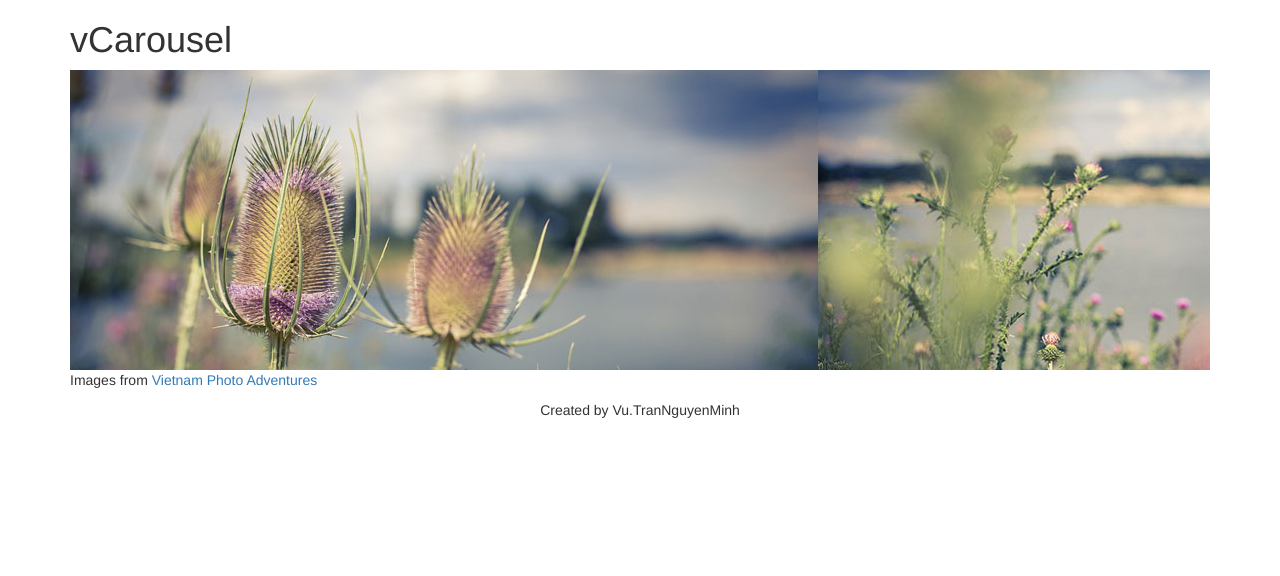
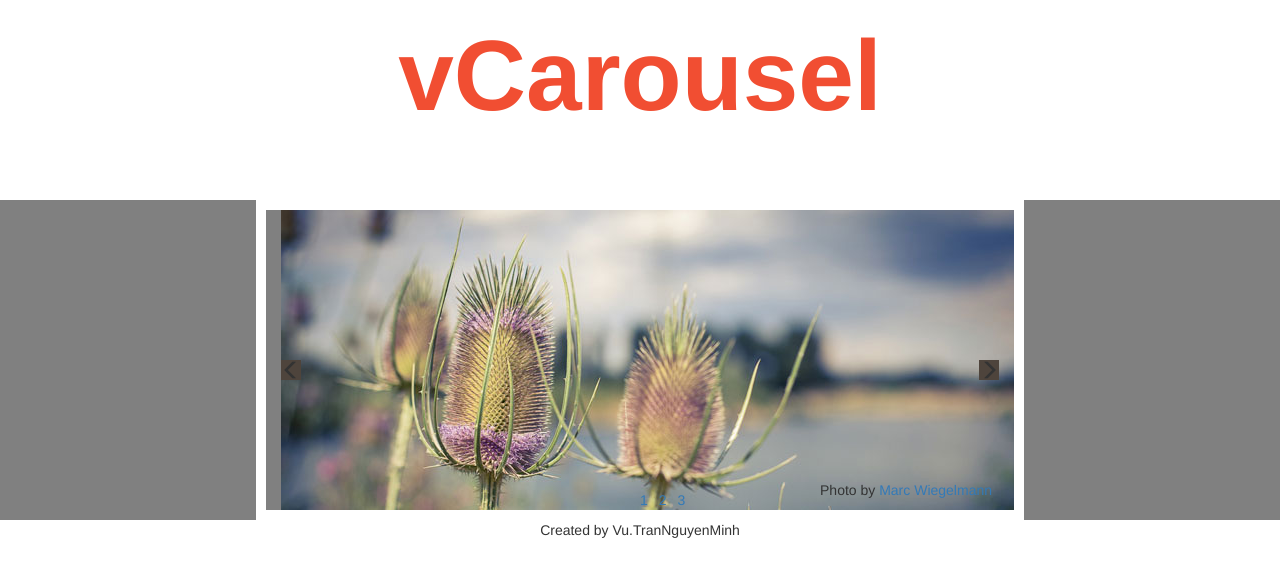
Before and after one commit to tnmvu93/MyJQueryPlugin, a website: page demo/index.html in a window 1280 px wide. Drawn offline with Linux system fonts and the light colour scheme.

Commit message:
Style v2 full icon with basic bootstrap

```diff
--- a/demo/index.html
+++ b/demo/index.html
@@ -9,19 +9,28 @@
 	<link rel="stylesheet" type="text/css" href="../dest/style.css">
 </head>
 <body>
-	<div class="container">
-		<div class="header">
+	<div>
+		<div class="container header">
 			<h1>vCarousel</h1>
 		</div>
 		<div class="content">
-			<div class="vcarousel">
+			<div class="container vcarousel">
 				<ul>
 					<li><img src="../src/img/img1.jpg"></li>
 					<li><img src="../src/img/img2.jpg"></li>
 					<li><img src="../src/img/img3.jpg"></li>
 				</ul>
+				<p class="photo-credits">Photo by <a href="http://www.mw-fotografie.de">Marc Wiegelmann</a></p>
+
+				<span class="glyphicon glyphicon-menu-left"></span>
+				<span class="glyphicon glyphicon-menu-right"></span>
+
+				<p class="photo-paging">
+					<a href="#">1</a>
+					<a href="#">2</a>
+					<a href="#">3</a>
+				</p>
 			</div>
-			<p>Images from <a href="http://www.vietnamphotoadventures.com/">Vietnam Photo Adventures</a></p>
 		</div>
 		<footer class="container-fluid text-center">
 			<p>Created by Vu.TranNguyenMinh</p>
--- a/dest/style.css
+++ b/dest/style.css
@@ -2,8 +2,30 @@
 	text-align: center;
 }
 
+.header {
+	text-align: center;
+	height: 200px;
+	margin: auto;
+}
+
+.header h1 {
+	text-align: center;
+	font-size: 100px;
+	font-weight: 700;
+	color: #F14E32;
+}
+
+.content {
+	background-color: gray;
+	position: relative;
+	margin: auto;
+}
+
 .vcarousel {
 	overflow: hidden;
+	border: 10px solid #fff;
+    max-width: 768px;
+    position: relative;
 }
 
 .vcarousel ul {
@@ -13,6 +35,41 @@
     padding: 0;
     position: relative;
 }
+
+.vcarousel a {
+	display: inline-block;
+    margin-right: 7px;
+}
+
+p.photo-credits {
+	position: absolute;
+	right: 15px;
+	bottom: 0;
+}
+
+p.photo-paging {
+	position: absolute;
+	bottom: 0;
+	margin: auto;
+	left: 50%;
+}
+
+.glyphicon-menu-right, .glyphicon-menu-left {
+	position: absolute;
+	font-size: 20px;
+    top: 50%;
+    background: #4E443C;
+}
+
+.glyphicon-menu-left {
+	left: 15px;
+}
+
+.glyphicon-menu-right {
+	right: 15px;
+}
+
+
 
 li {
 	width: 748px;
--- a/src/style.css
+++ b/src/style.css
@@ -2,8 +2,30 @@
 	text-align: center;
 }
 
+.header {
+	text-align: center;
+	height: 200px;
+	margin: auto;
+}
+
+.header h1 {
+	text-align: center;
+	font-size: 100px;
+	font-weight: 700;
+	color: #F14E32;
+}
+
+.content {
+	background-color: gray;
+	position: relative;
+	margin: auto;
+}
+
 .vcarousel {
 	overflow: hidden;
+	border: 10px solid #fff;
+    max-width: 768px;
+    position: relative;
 }
 
 .vcarousel ul {
@@ -13,6 +35,41 @@
     padding: 0;
     position: relative;
 }
+
+.vcarousel a {
+	display: inline-block;
+    margin-right: 7px;
+}
+
+p.photo-credits {
+	position: absolute;
+	right: 15px;
+	bottom: 0;
+}
+
+p.photo-paging {
+	position: absolute;
+	bottom: 0;
+	margin: auto;
+	left: 50%;
+}
+
+.glyphicon-menu-right, .glyphicon-menu-left {
+	position: absolute;
+	font-size: 20px;
+    top: 50%;
+    background: #4E443C;
+}
+
+.glyphicon-menu-left {
+	left: 15px;
+}
+
+.glyphicon-menu-right {
+	right: 15px;
+}
+
+
 
 li {
 	width: 748px;
```
